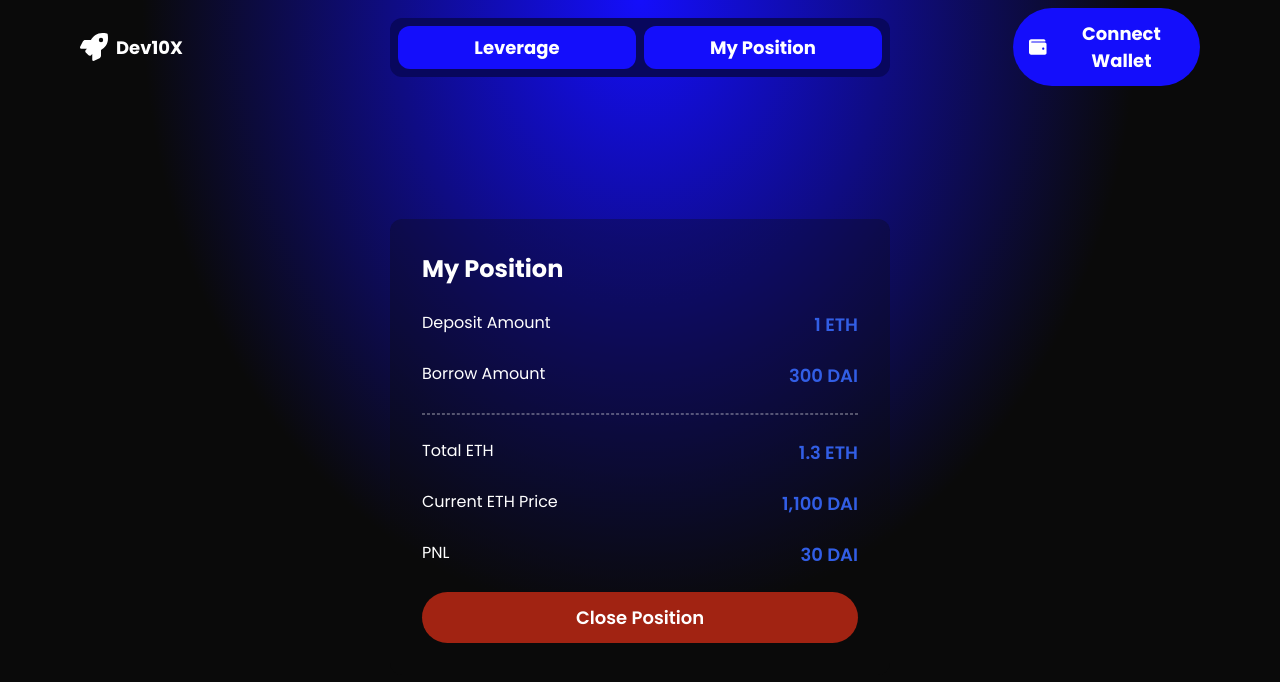
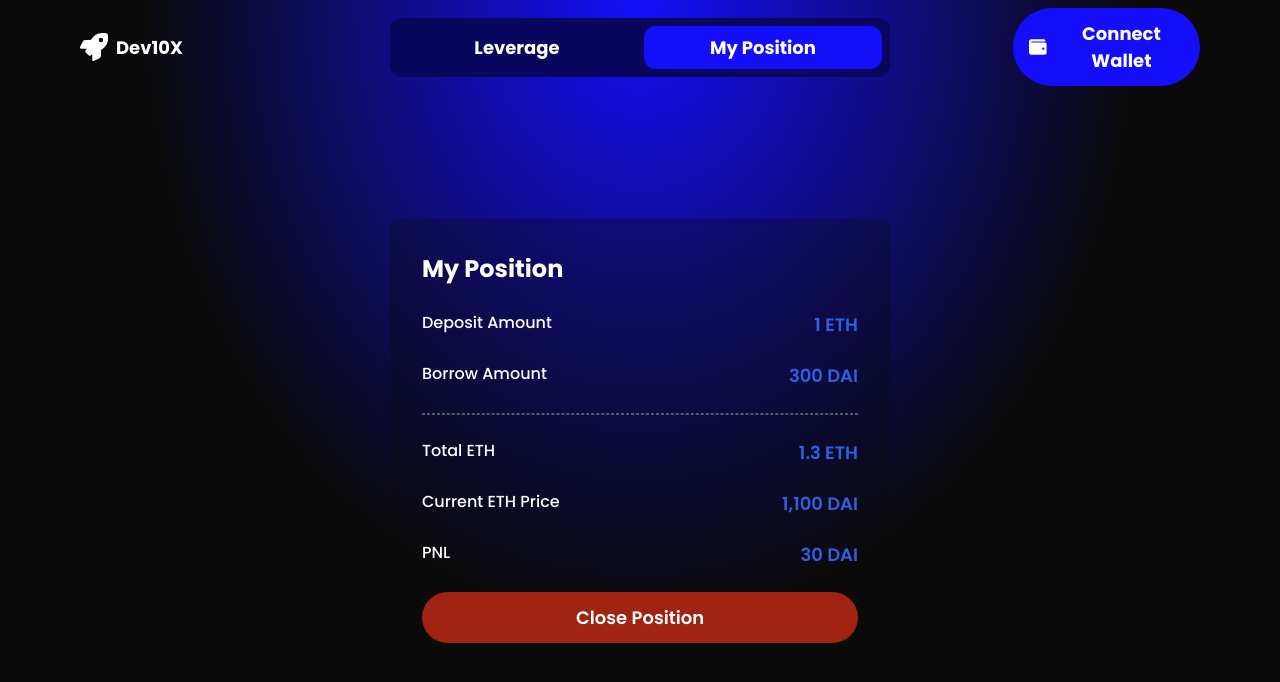
Before and after one commit to yooooyyooooy/scb10x-frontend-assignment2, a Next.js app: page /position in a window 1280 px wide. Shown: the top 682 px of the page. Built offline with nearby package versions, Linux system fonts and the light colour scheme.

Commit message:
🚸  Add page navigation handler function

```diff
--- a/src/components/elements/Buttons/NavOptionButton/index.tsx
+++ b/src/components/elements/Buttons/NavOptionButton/index.tsx
@@ -2,10 +2,21 @@ import React from 'react';
 
 interface IProps {
       children: React.ReactNode;
+      onClick: () => void;
+      showSelected: boolean;
 }
-const NavOptionButton: React.FC<IProps> = ({ children }) => {
+const NavOptionButton: React.FC<IProps> = ({
+      children,
+      onClick,
+      showSelected,
+}) => {
       return (
-            <button className="bg-blue-button font-bold text-white py-2 px-4 rounded-xl text-regular">
+            <button
+                  className={`${
+                        showSelected && 'bg-blue-button'
+                  } font-bold text-white py-2 px-4 rounded-xl text-regular`}
+                  onClick={onClick}
+            >
                   {children}
             </button>
       );
--- a/src/components/elements/Displays/PositionDetails/index.tsx
+++ b/src/components/elements/Displays/PositionDetails/index.tsx
@@ -7,7 +7,7 @@ interface IProps {
 const PositionDetails: React.FC<IProps> = ({ label, data }) => {
       return (
             <div className=" flex justify-between">
-                  <div className="text-small">{label}</div>
+                  <div className="text-small font-medium">{label}</div>
                   <div className="text-regular text-blue-font font-semibold">
                         {data}
                   </div>
--- a/src/components/modules/LeverageInput/index.tsx
+++ b/src/components/modules/LeverageInput/index.tsx
@@ -1,9 +1,11 @@
 import React from 'react';
 
-const LeverageInput = () => {
+const LeverageInput: React.FC = () => {
       return (
             <div className="space-y-2 ">
-                  <div className="text-small">Balance: 1.00 ETH</div>
+                  <div className="text-small font-medium">
+                        Balance: 1.00 ETH
+                  </div>
                   <div className="flex w-full bg-white rounded-lg p-3 ">
                         <input
                               className="w-full rounded-lg text-dark text-regular focus:outline-none"
--- a/src/components/modules/NavBar/index.tsx
+++ b/src/components/modules/NavBar/index.tsx
@@ -4,16 +4,35 @@ import NavOptionButton from '@elements/Buttons/NavOptionButton';
 import HomeButton from '@elements/Buttons/HomeButton';
 import { FaWallet } from 'react-icons/fa';
 import { BlueRoundButton } from '@elements/Buttons/RoundButton';
+import { useRouter } from 'next/router';
 
 const NavBar: React.FC = () => {
+      const router = useRouter();
+      const toPositionPage = () => {
+            router.push('/position');
+      };
+      const toHomePage = () => {
+            router.push('/');
+      };
+
       return (
             <nav className=" grid grid-cols-[1fr_4fr_1fr] items-center justify-items-center py-2 px-20">
                   <div className="justify-self-start">
                         <HomeButton />
                   </div>
                   <NavMenuPaper>
-                        <NavOptionButton>Leverage</NavOptionButton>
-                        <NavOptionButton>My Position</NavOptionButton>
+                        <NavOptionButton
+                              onClick={toHomePage}
+                              showSelected={router.pathname === '/'}
+                        >
+                              Leverage
+                        </NavOptionButton>
+                        <NavOptionButton
+                              onClick={toPositionPage}
+                              showSelected={router.pathname === '/position'}
+                        >
+                              My Position
+                        </NavOptionButton>
                   </NavMenuPaper>
                   <div className="justify-self-end">
                         <BlueRoundButton>
```
